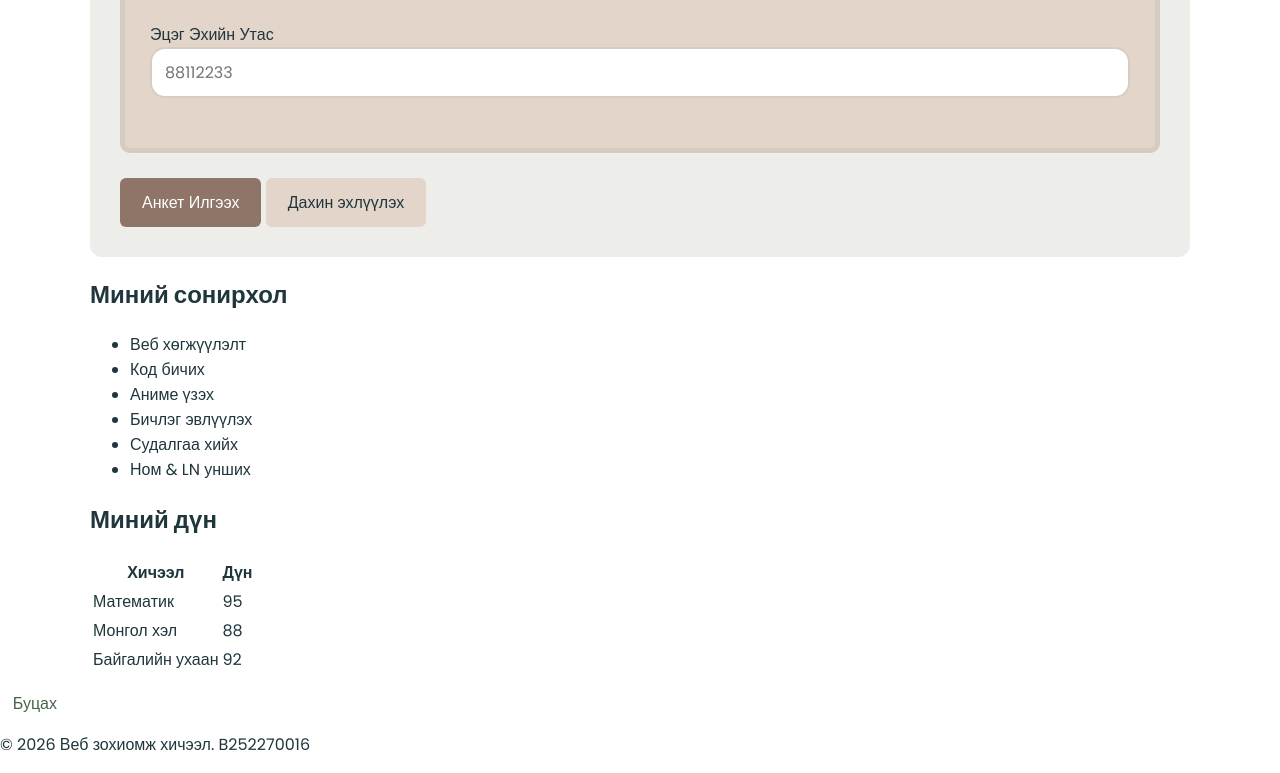
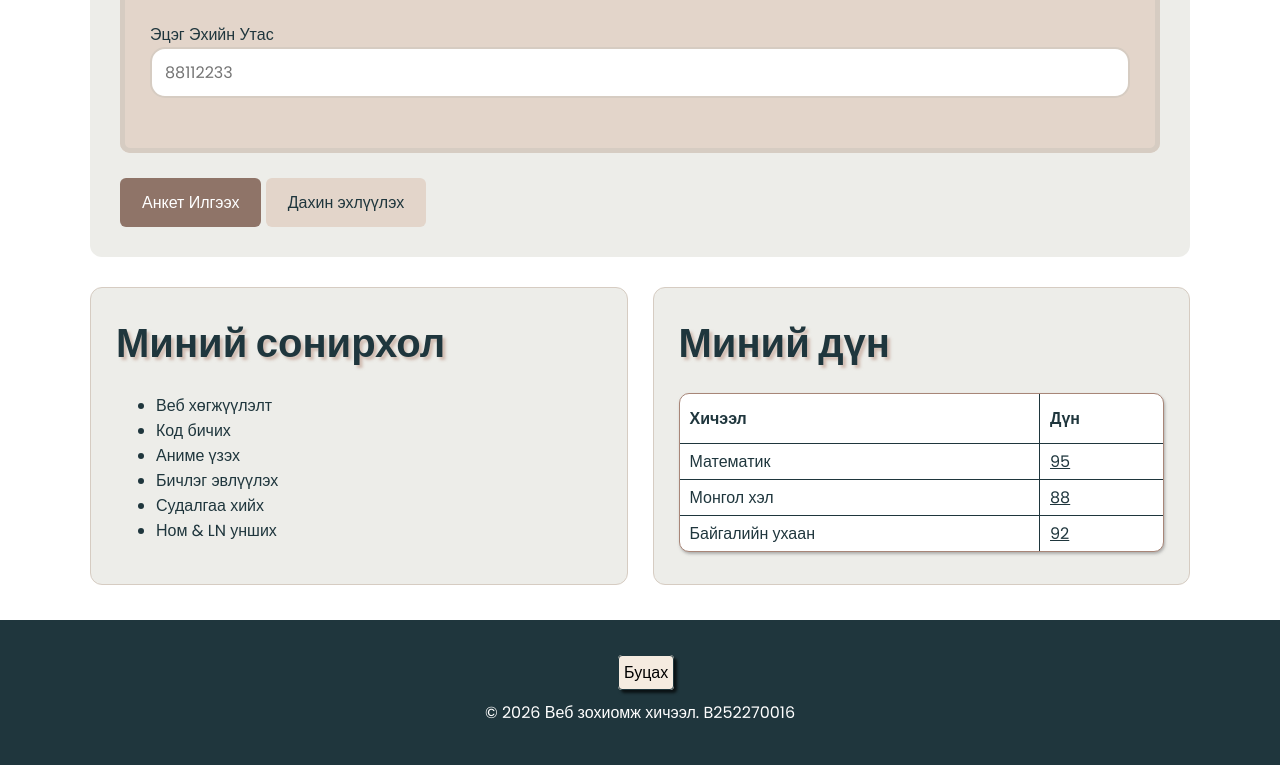
Before and after one commit to CatHere14/web-development-lab, a plain HTML site: page lab02/index.html in a window 1280 px wide. Shown: the part 1941-2714 px from the top of the page. Drawn offline with Linux system fonts and the light colour scheme.

Commit message:
Lab 3 css finish

```diff
--- a/lab02/index.html
+++ b/lab02/index.html
@@ -16,9 +16,9 @@
         <!-- Навигацийн цэс -->
         <nav>
             <ul class="headerul">
-                <a href="../index.html">Нүүр</a>
-                <a href="#reset">Анкет засах</a>
-                <a href="#">Тусламж</a>
+                <li><a href="../index.html">Нүүр</a></li>
+                <li><a href="#reset">Анкет засах</a></li>
+                <li><a href="#">Тусламж</a></li>
             </ul>
         </nav>
     </header>
@@ -82,8 +82,8 @@
                         <input type="password" id="password" name="password" placeholder="********" required minlength="8"><br><br>
                         <label for="phone">Утасны дугаар:</label><br>
                         <input type="tel" id="phone" name="phone" pattern="[0-9]{8}" placeholder="88112233" required><br><br>
-                        <label for="phone">Эцэг Эхийн Утас</label><br>
-                        <input type="tel" id="phone" name="guardian phone" pattern="[0-9]{8}" placeholder="88112233" required><br><br>
+                        <label for="p-phone">Эцэг Эхийн Утас</label><br>
+                        <input type="tel" id="p-phone" name="p-phone" pattern="[0-9]{8}" placeholder="88112233" required><br><br>
                     </fieldset>
                     <!-- Илгээх ба Арилгах товчлуурууд -->
                     <button type="submit">Анкет Илгээх</button>
@@ -93,7 +93,8 @@
             </section>
         </article>
      <!-- Сонирхлын жагсаалт -->
-        <section>
+        <div class="bottom-info">
+            <section class="interests">
                 <h2>Миний сонирхол</h2>
                 <ul>
                 <li>Веб хөгжүүлэлт</li>
@@ -105,7 +106,7 @@
                 </ul>
             </section>
             <!-- Дүнгийн хүснэгт -->
-        <section>
+            <section class="grades">
                 <h2>Миний дүн</h2>
                 <table>
                     <thead>
@@ -130,6 +131,7 @@
                     </tbody>
                 </table>
             </section>
+        </div>
     </main>
     <!-- Хөл хэсэг -->
     <footer>
--- a/lab02/style.css
+++ b/lab02/style.css
@@ -36,12 +36,14 @@ header {
 }
 .headerul {
     display: flex;
+    list-style:none;
     flex-direction: row;
     gap: 15px;
     align-items: center;
     white-space: nowrap;
 }
 .anket {
+    position: relative;
     color: var(--almond-silk);
     margin: 0;
     font-size: 50px;
@@ -118,3 +120,76 @@ button:hover {
     height: 11px;
     object-fit: contain;
 }
+.bottom-info{
+    display: flex;
+    gap: 25px;
+    align-items: stretch;
+    margin: 30px 0;
+}
+.interests,.grades{
+    flex: 1;
+    min-width: 0;
+    padding: 25px;
+    background-color: var(--parchment);
+    border: 1px solid var(--bone);
+    border-radius: 12px;
+    box-sizing: border-box;
+}
+.interests h2,
+.grades h2 {
+    margin-top: 0;
+    margin-bottom: 20px;
+    font-size: 40px;
+    text-shadow: 3px 3px 3px #be9a8b98;
+}
+.grades table{
+    width: 100%;
+    background-color: #ffffff;
+    border-collapse: separate;
+    border-spacing: 0;
+    border: 1px solid var(--jet-black);
+    border-radius: 10px;
+    border-color: #A88678;
+    box-shadow: 1px 2px 3px #73737383;
+}
+.grades th,
+.grades td{
+    text-align: left;
+    border-bottom: 1px solid var(--jet-black);
+    border-right: 1px solid var(--jet-black);
+}
+.grades th{
+    padding: 12px 10px;
+}
+.grades td{
+    padding: 5px 10px;
+}
+.grades th:last-child,td:last-child{
+    border-right: none;
+}
+.grades tr:last-child td{
+    border-bottom: none;
+}
+.grades tr td:last-child{
+    text-decoration: underline;
+}
+footer {
+    margin-top: 35px;
+    padding: 25px;
+    background-color: var(--jet-black);
+    text-align: center;
+}
+
+footer p {
+    margin: 15px 0;
+    color: white;
+}
+
+footer a {
+    color: #000000;
+    background-color:var(--linen);
+    border: 1px solid var(--jet-black);
+    padding: 5px;
+    border-radius: 4px;
+    box-shadow: 3px 3px 3px #000000ae;
+}
```
Lines whose indentation alone changed are shown as unchanged.
